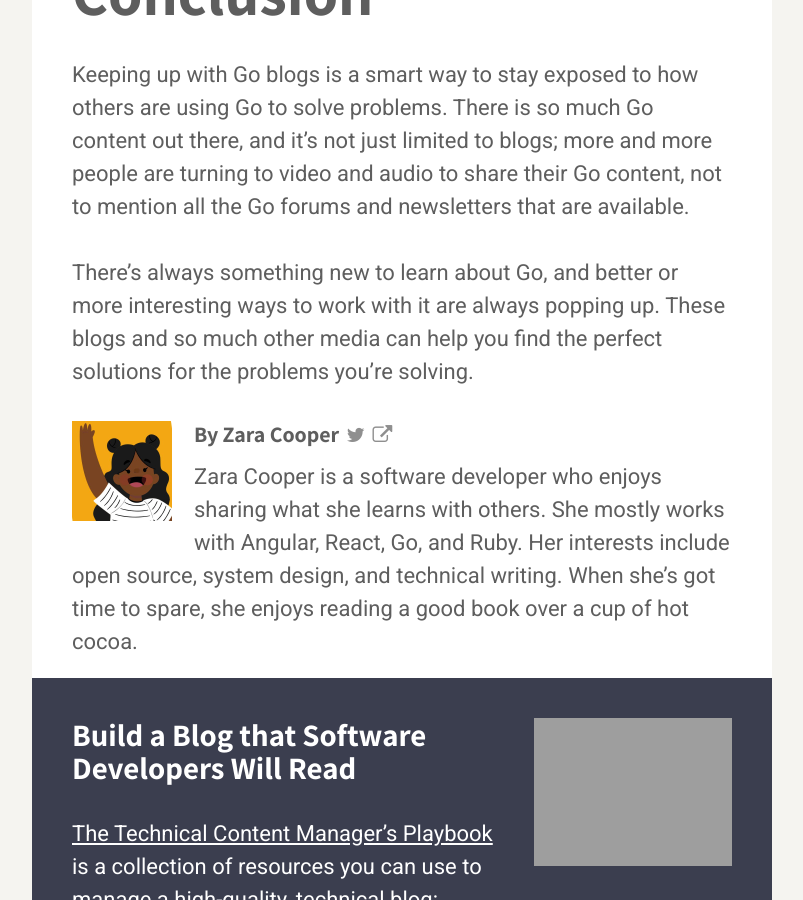
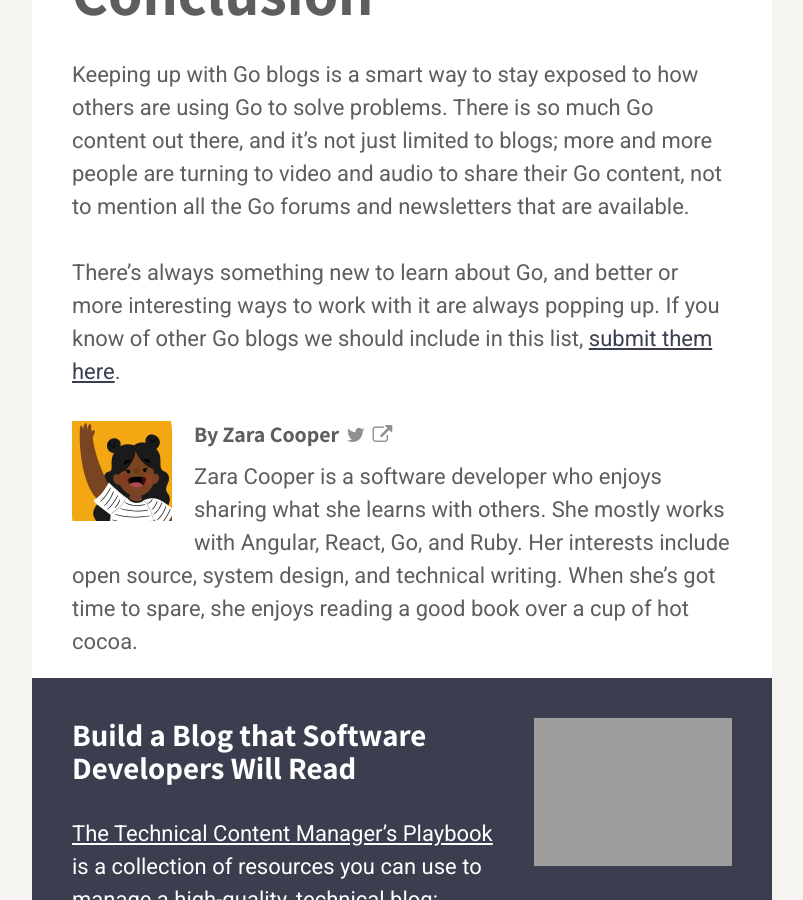
Before and after one commit to karllhughes/learn, a Jekyll site: the page built from _posts/2021-01-10-golang.md, in a window 1280 px wide and 900 px high, scrolled down 16607 px. Shown: the whole window, without its empty margins (238-1041 px from the left). Built offline with Jekyll 4.4.1, drawn with Linux system fonts in a browser that asks for light colours; a script that is not in the unit is left out; some of the changed text lies outside the part shown.

Commit message:
Update Posts “2021-01-10-golang”

```diff
--- a/_posts/2021-01-10-golang.md
+++ b/_posts/2021-01-10-golang.md
@@ -250,4 +250,4 @@ Tutorial Edge posts all kinds of tutorials for computer science, frontend framew
 
 Keeping up with Go blogs is a smart way to stay exposed to how others are using Go to solve problems. There is so much Go content out there, and it’s not just limited to blogs; more and more people are turning to video and audio to share their Go content, not to mention all the Go forums and newsletters that are available.
 
-There’s always something new to learn about Go, and better or more interesting ways to work with it are always popping up. These blogs and so much other media can help you find the perfect solutions for the problems you’re solving.
+There’s always something new to learn about Go, and better or more interesting ways to work with it are always popping up. If you know of other Go blogs we should include in this list, [submit them here](https://airtable.com/shrKNdNjYO6hNQxJV).
```
Also changed, not shown: other parts of _posts/2021-01-10-golang.md (+1 -1 lines).
